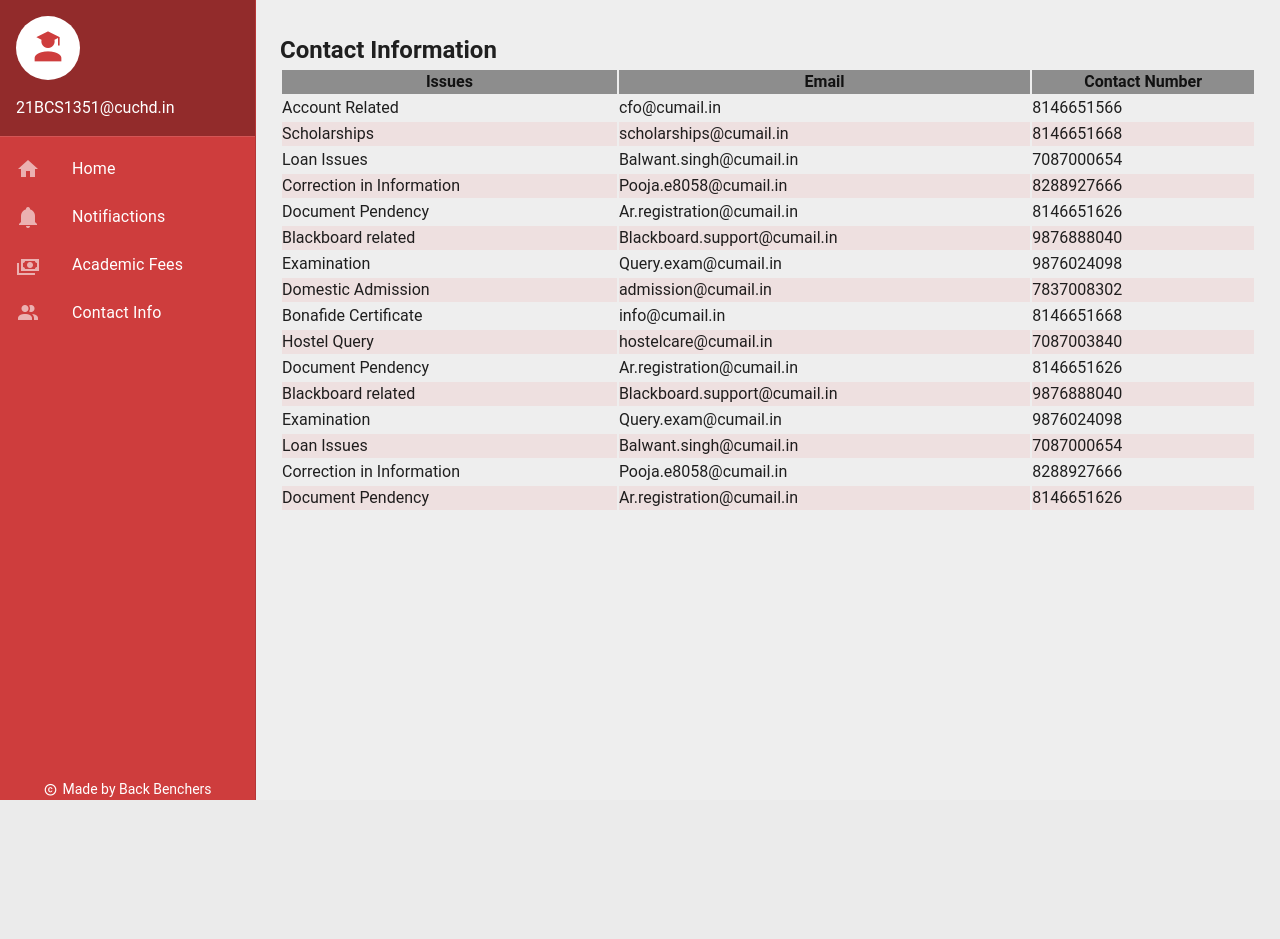
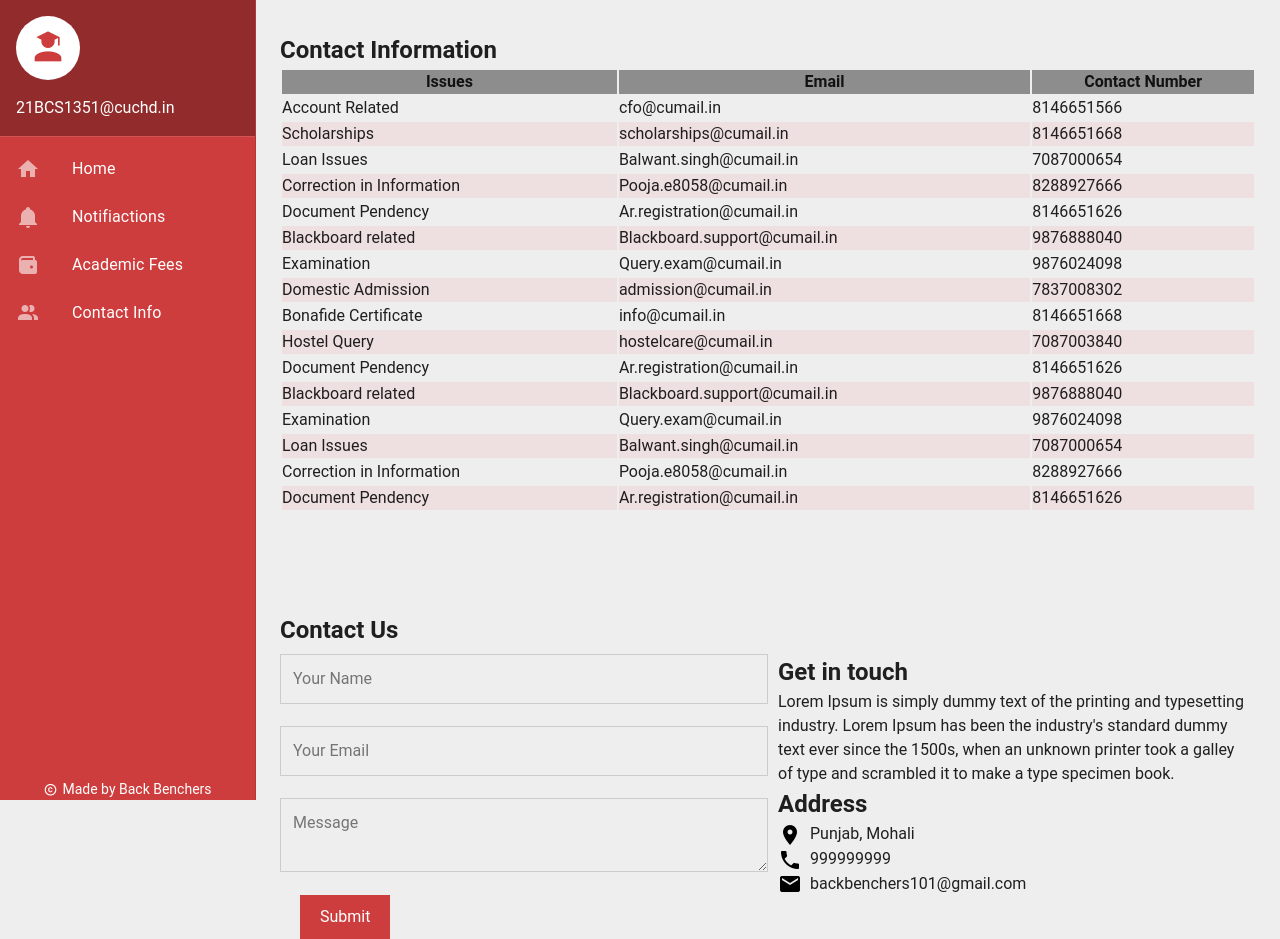
Before and after one commit to pallabez/CU-Guide, a Nuxt app: page /contact-info in a window 1280 px wide. Before the commit the page ends 800 px from the top, so only its background shows below. Built offline with nearby package versions, Linux system fonts and the light colour scheme.

Commit message:
add contact us form

```diff
--- a/components/AppSideBar.vue
+++ b/components/AppSideBar.vue
@@ -78,7 +78,7 @@ export default {
       ['mdi-home', 'Home', '/', '_self'],
       ['mdi-bell', 'Notifiactions', '/notifications', '_self'],
       // ['mdi-delete', 'Trash', '/notifications', '_self'],
-      ['mdi-cash-multiple', 'Academic Fees', 'https://www.cuchd.in/admissions/course-fee.php', '_blank'],
+      ['mdi-wallet-bifold', 'Academic Fees', 'https://www.cuchd.in/admissions/course-fee.php', '_blank'],
       ['mdi-account-multiple', 'Contact Info', '/contact-info', '_self']
     ],
   }),
--- a/pages/contact-info.vue
+++ b/pages/contact-info.vue
@@ -9,10 +9,46 @@
             </tr>
             <tr v-for="contact in contacts">
                 <td>{{ contact.description }}</td>
-            <td class="email"> {{contact.email }}</td>
-            <td>{{contact.phone }}</td>
+                <td class="email"> {{ contact.email }}</td>
+                <td>{{ contact.phone }}</td>
             </tr>
         </table>
+    </section>
+
+    <section id="contact-us">
+        <h1>Contact Us</h1>
+        <div class="content">
+            <form class="form">
+                <input type="text" name="sendMsg-name" placeholder="Your Name" required />
+                <input type="email" name="sendMsg-email" placeholder="Your Email" required />
+                <textarea name="sendMsg-message" id="contact-msg" placeholder="Message" required></textarea>
+                <button type="submit">Submit</button>
+            </form>
+
+            <div class="information">
+                <h2>Get in touch</h2>
+                <p>
+                    Lorem Ipsum is simply dummy text of the printing and typesetting
+                    industry. Lorem Ipsum has been the industry's standard dummy
+                    text ever since the 1500s, when an unknown printer took a galley
+                    of type and scrambled it to make a type specimen book.
+                </p>
+
+                <h2>Address</h2>
+                <div>
+                    <v-icon color="black"> mdi-map-marker </v-icon>
+                    Punjab, Mohali
+                </div>
+                <div>
+                    <v-icon color="black"> mdi-phone </v-icon>
+                    999999999
+                </div>
+                <div>
+                    <v-icon color="black"> mdi-email </v-icon>
+                    backbenchers101@gmail.com
+                </div>
+            </div>
+        </div>
     </section>
 </template>
 
@@ -121,4 +157,51 @@ export default {
     background-color: rgb(238, 224, 224);
 }
 
+#contact-us {
+    margin-top: 100px;
+    border-radius: 5px;
+}
+
+#contact-us .content .form {
+    float: left;
+    width: 50%;
+
+}
+
+#contact-us .content .form input, #contact-us .content .form textarea{
+    width: 100%;
+    padding: 12px;
+    border: 1px solid #ccc;
+    margin-top: 6px;
+    margin-bottom: 16px;
+    resize: vertical;
+}
+
+#contact-us .content .form button {
+    background-color: var(--primary-color);
+    color: white;
+    padding: 10px 20px;
+    border: none;
+    cursor: pointer;
+    margin-left: 20px;
+}
+
+#contact-us .content .information {
+    float: left;
+    width: 50%;
+    margin-top: 6px;
+    padding: 0 10px;
+}
+
+#contact-us .content .information div i {
+    margin-right: 4px;
+}
+
+@media screen and (max-width: 576px) {
+    #contact-us .content .information, #contact-us .content .form {
+        width: 100%;
+    }
+}
+
+
 </style>
```
Lines whose indentation alone changed are shown as unchanged.
